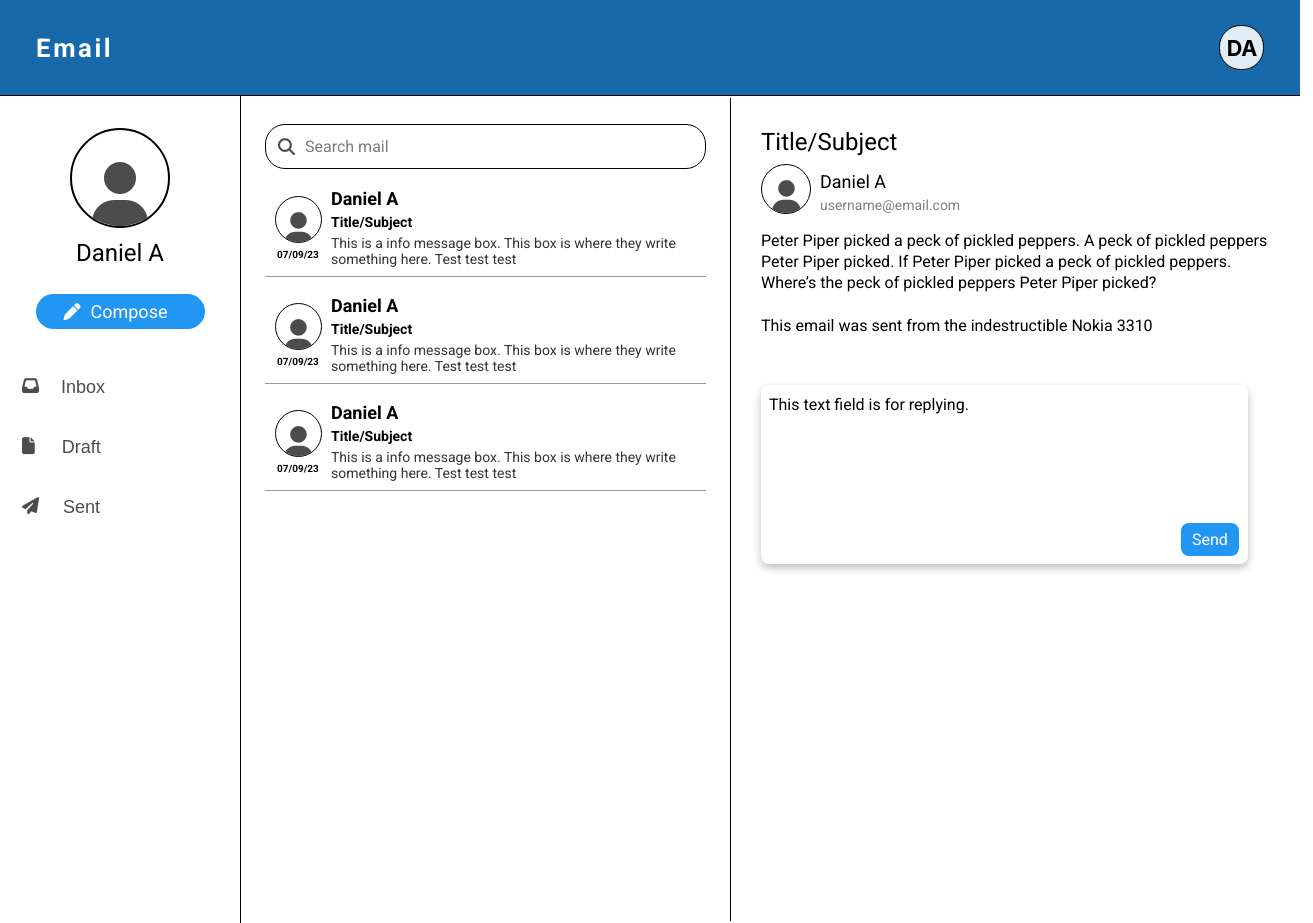
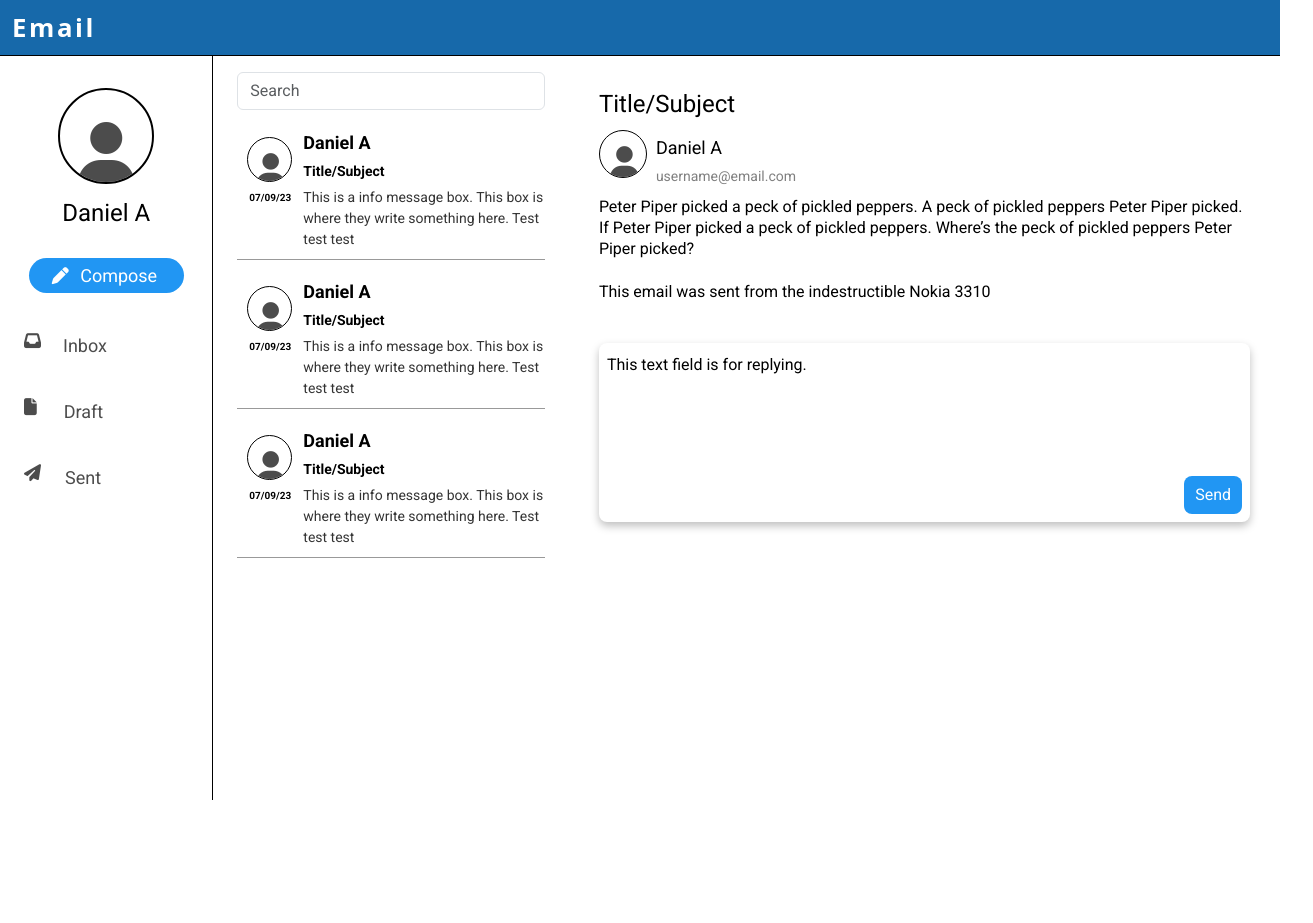
Before and after one commit to DArlegui/Bootstrap-Email-Template, a plain HTML site: page index.html in a window 1280 px wide. Shown: the whole page, 1313 px wide, since content can reach past the window. After the commit the page ends 800 px from the top, so only its background shows below. Drawn offline with nearby package versions, Linux system fonts and the light colour scheme.

Commit message:
Just added and fix a bunch of stuff

```diff
--- a/index.html
+++ b/index.html
@@ -3,8 +3,13 @@
   <head>
     <meta charset="UTF-8" />
     <meta name="viewport" content="width=device-width, initial-scale=1.0" />
-    <link rel="preconnect" href="https://fonts.googleapis.com" />
-    <link rel="preconnect" href="https://fonts.gstatic.com" crossorigin />
+    <link rel="stylesheet" href="styles.css" />
+    <link
+      href="https://cdn.jsdelivr.net/npm/bootstrap@5.3.0/dist/css/bootstrap.min.css"
+      rel="stylesheet"
+      integrity="sha384-9ndCyUaIbzAi2FUVXJi0CjmCapSmO7SnpJef0486qhLnuZ2cdeRhO02iuK6FUUVM"
+      crossorigin="anonymous"
+    />
     <link
       href="https://fonts.googleapis.com/css2?family=Roboto:wght@400;700&display=swap"
       rel="stylesheet"
@@ -13,19 +18,46 @@
       src="https://kit.fontawesome.com/512e918ac1.js"
       crossorigin="anonymous"
     ></script>
-    <link rel="stylesheet" href="style.css" />
     <title>Document</title>
   </head>
   <body>
-    <div class="header">
-      <div id="email-text">Email</div>
-      <div id="DA-icon">
-        <div id="DA-text">DA</div>
+    <!-- Header -->
+    <nav class="navbar fixed-top navbar-expand-md">
+      <div class="container-fluid">
+        <div class="header-text d-sm-flex-center">Email</div>
+        <button
+          class="navbar-toggler"
+          type="button"
+          data-bs-toggle="collapse"
+          data-bs-target="#navbarSupportedContent"
+          aria-controls="navbarSupportedContent"
+          aria-expanded="false"
+          aria-label="Toggle navigation"
+        >
+          <span class="navbar-toggler-icon"></span>
+        </button>
+        <div class="collapse navbar-collapse" id="navbarSupportedContent">
+          <ul class="navbar-nav me-auto mb-2 mb-lg-0">
+            <li class="nav-item d-sm-block d-md-none">
+              <a class="nav-link active" aria-current="page" href="#">Inbox</a>
+            </li>
+            <li class="nav-item d-sm-block d-md-none">
+              <a class="nav-link active" aria-current="page" href="#">Draft</a>
+            </li>
+            <li class="nav-item d-sm-block d-md-none">
+              <a class="nav-link active" aria-current="page" href="#">Sent</a>
+            </li>
+          </ul>
         </div>
       </div>
+    </nav>
 
-    <div class="page">
-      <!-- user-left -->
+    <div style="width: 100%; height: 56px"></div>
+
+    <div class="page container-fluid h-100">
+      <div class="row h-100">
+        <div class="col-md-4 col-xl-2 d-none d-md-flex code p-0">
+          <!-- *User Left -->
           <div class="user-left">
             <div>
               <div id="icon-frame">
@@ -34,10 +66,10 @@
             </div>
             <div id="username">Daniel A</div>
             <div id="compose-container">
-          <div id="compose-button">
+              <button id="compose-button">
                 <i class="fa-solid fa-pen" style="color: white"></i>
                 <div id="compose-text">Compose</div>
-          </div>
+              </button>
             </div>
             <div id="selection-container">
               <button id="inbox">
@@ -57,18 +89,24 @@
               </button>
             </div>
           </div>
+        </div>
 
-      <!-- MailTray -->
+        <div class="col container">
+          <div class="row h-100">
+            <div class="col-12 col-xl-4 p-0 code">
               <div class="mail-tray">
                 <!-- <input type="text" id="search-box" placeholder="Search"> -->
-        <div id="search-box">
-          <!-- Search Icon -->
-          <i class="fa-solid fa-magnifying-glass"></i>
-          <div id="search-mail-text">Search mail</div>
-        </div>
+                <form class="d-flex align-self-stretch" id="search-box">
+                  <input
+                    class="form-control"
+                    type="search"
+                    placeholder="Search"
+                    aria-label="Search"
+                  />
+                </form>
                 <div id="inbox-frame">
                   <!-- Mail 1 -->
-          <div id="mail-summary1">
+                  <div class="mail-summary1">
                     <div id="info-container">
                       <div id="info-username">Daniel A</div>
                       <div id="info-subject">Title/Subject</div>
@@ -86,7 +124,7 @@
                     <div id="info-date">07/09/23</div>
                   </div>
                   <!-- Mail 2 -->
-          <div id="mail-summary1">
+                  <div class="mail-summary1">
                     <div id="info-container">
                       <div id="info-username">Daniel A</div>
                       <div id="info-subject">Title/Subject</div>
@@ -104,7 +142,7 @@
                     <div id="info-date">07/09/23</div>
                   </div>
                   <!-- Mail 3 -->
-          <div id="mail-summary1">
+                  <div class="mail-summary1">
                     <div id="info-container">
                       <div id="info-username">Daniel A</div>
                       <div id="info-subject">Title/Subject</div>
@@ -123,7 +161,9 @@
                   </div>
                 </div>
               </div>
+            </div>
 
+            <div class="col-md-12 col-xl-8 d-none d-md-flex p-0 code">
               <div id="mail-page">
                 <div id="mail-box">
                   <div id="mail-subject">Title/Subject</div>
@@ -139,20 +179,31 @@
                     </div>
                   </div>
                   <div id="mail-message">
-            Peter Piper picked a peck of pickled peppers. A peck of pickled
-            peppers Peter Piper picked. If Peter Piper picked a peck of pickled
-            peppers. Where’s the peck of pickled peppers Peter Piper picked?<br /><br />This
-            email was sent from the indestructible Nokia 3310
+                    Peter Piper picked a peck of pickled peppers. A peck of
+                    pickled peppers Peter Piper picked. If Peter Piper picked a
+                    peck of pickled peppers. Where’s the peck of pickled peppers
+                    Peter Piper picked?<br /><br />This email was sent from the
+                    indestructible Nokia 3310
                   </div>
                 </div>
                 <div id="mail-reply">
                   <div id="mail-send">
                     <div id="mail-send-text">Send</div>
                   </div>
-          <div id="mail-reply-message">This text field is for replying.</div>
+                  <div id="mail-reply-message">
+                    This text field is for replying.
                   </div>
                 </div>
-      <!-- End of Page -->
               </div>
+            </div>
+          </div>
+        </div>
+      </div>
+    </div>
+    <script
+      src="https://cdn.jsdelivr.net/npm/bootstrap@5.3.0/dist/js/bootstrap.bundle.min.js"
+      integrity="sha384-geWF76RCwLtnZ8qwWowPQNguL3RmwHVBC9FhGdlKrxdiJJigb/j/68SIy3Te4Bkz"
+      crossorigin="anonymous"
+    ></script>
   </body>
 </html>
--- a/style.css
+++ b/styles.css
@@ -1,6 +1,14 @@
 body {
   margin: 0;
-  font-family: roboto;
+  height: 100vh;
+  max-height: 100vh;
+  font-family: Roboto, sans-serif;
+}
+
+.container,
+.row {
+  margin: 0;
+  font-family: Roboto, sans-serif;
 }
 
 i {
@@ -28,27 +36,22 @@ button:active {
 }
 
 /* Header */
-.header {
-  min-width: 1280px;
-  height: 69px;
-  padding-left: 10px;
-  padding-right: 10px;
-  padding-top: 13px;
-  padding-bottom: 13px;
+.navbar {
   background: #1769aa;
   border-bottom: 1.07px black solid;
-  justify-content: center;
-  align-items: center;
-  gap: 1106px;
   display: flex;
 }
 
-#email-text {
+.header-text {
   color: white;
   font-size: 25.79px;
   font-weight: 700;
   letter-spacing: 2.58px;
   word-wrap: break-word;
+}
+
+a {
+  color: white;
 }
 
 #DA-icon {
@@ -75,14 +78,14 @@ button:active {
 
 /* Page */
 .page {
-  display: flex;
-  justify-content: space-evenly;
-  align-items: center;
+  height: calc(100vh - 56px);
+  max-height: calc(100vh - 56px);
+  overflow-y: auto;
 }
 /* User Left */
 .user-left {
-  width: 240px;
-  height: 763px;
+  width: 100%;
+  height: 100%;
   padding-top: 32px;
   padding-bottom: 32px;
   border-right: 1px black solid;
@@ -142,7 +145,6 @@ button:active {
   overflow: hidden;
   justify-content: center;
   align-items: center;
-  gap: 10px;
   display: inline-flex;
 }
 
@@ -155,8 +157,7 @@ button:active {
 }
 
 #selection-container {
-  width: 244px;
-  height: 794px;
+  width: 100%;
   flex-direction: column;
   justify-content: flex-start;
   align-items: flex-start;
@@ -223,8 +224,8 @@ button:active {
 
 /* mail-tray */
 .mail-tray {
-  width: 489px;
-  height: 763px;
+  width: 100%;
+  height: 100%;
   padding-top: 16px;
   padding-bottom: 24px;
   padding-left: 24px;
@@ -233,19 +234,6 @@ button:active {
   flex-direction: column;
   justify-content: flex-start;
   align-items: flex-start;
-  gap: 10px;
-  display: inline-flex;
-}
-
-#search-box {
-  align-self: stretch;
-  padding: 12px;
-  background: white;
-  border-radius: 20px;
-  overflow: hidden;
-  border: 1px black solid;
-  justify-content: flex-start;
-  align-items: center;
   gap: 10px;
   display: inline-flex;
 }
@@ -268,18 +256,16 @@ button:active {
   display: flex;
 }
 
-#mail-summary1 {
-  width: 441px;
-  height: 97px;
+.mail-summary1 {
+  width: 100%;
   position: relative;
   border-bottom: 1.5px rgba(0, 0, 0, 0.4) solid;
 }
 
 #info-container {
-  height: 79px;
-  left: 66px;
-  top: 9px;
-  position: absolute;
+  width: 100%;
+  padding: 9px 0px;
+  padding-left: 66px;
   flex-direction: column;
   justify-content: flex-start;
   align-items: flex-start;
@@ -340,10 +326,9 @@ button:active {
 }
 
 #mail-page {
-  width: 547px;
-  height: 763px;
+  width: 100%;
   padding: 30px;
-  border-left: 1px black solid;
+  /* border-left: 1px black solid; */
   flex-direction: column;
   justify-content: flex-start;
   align-items: flex-start;
@@ -394,7 +379,7 @@ button:active {
 }
 
 #mail-user-container {
-  width: 463px;
+  width: 100%;
   height: 58px;
   flex-direction: column;
   justify-content: center;
@@ -429,8 +414,14 @@ button:active {
   word-wrap: break-word;
 }
 
+.form-container {
+  display: flex;
+  flex-direction: column;
+  align-items: center;
+}
+
 #mail-reply {
-  width: 487px;
+  width: 100%;
   height: 179px;
   position: relative;
   background: white;
@@ -444,15 +435,14 @@ button:active {
   padding-right: 11px;
   padding-top: 7px;
   padding-bottom: 7px;
-  left: 420px;
-  top: 138px;
+  right: 8px;
+  bottom: 8px;
   position: absolute;
   background: #2196f3;
   border-radius: 8px;
   overflow: hidden;
   justify-content: center;
   align-items: center;
-  gap: 10px;
   display: inline-flex;
 }
 
```
Lines whose indentation alone changed are shown as unchanged.
